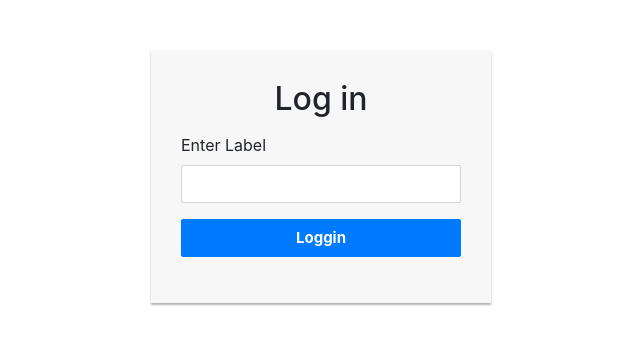
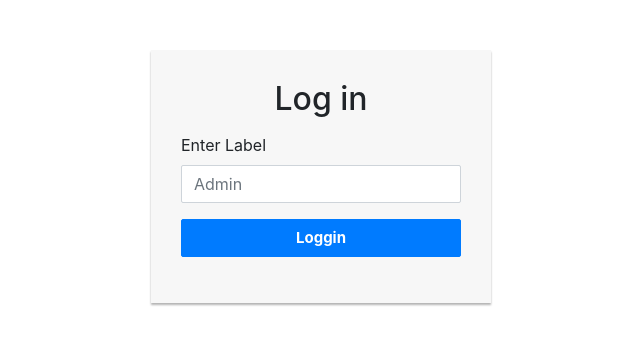
Before and after one commit to leolanese/React-formik-form, a React (Create React App) app: page / in a window 1280 px wide. Shown: the top 344 px of the page, without its empty margins (319-959 px from the left). Built offline with nearby package versions, Linux system fonts and the light colour scheme.

Commit message:
tiding up Components

```diff
--- a/src/App.js
+++ b/src/App.js
@@ -38,9 +38,9 @@ function App() {
                   <TextInputLogin
                     className="form-control"
                     label="Enter Label"
-                    type="password"
+                    type="text"
                     name="Enter password"
-                    type="password"
+                    placeholder="Admin"
                   ></TextInputLogin>
               </div>
 
```
